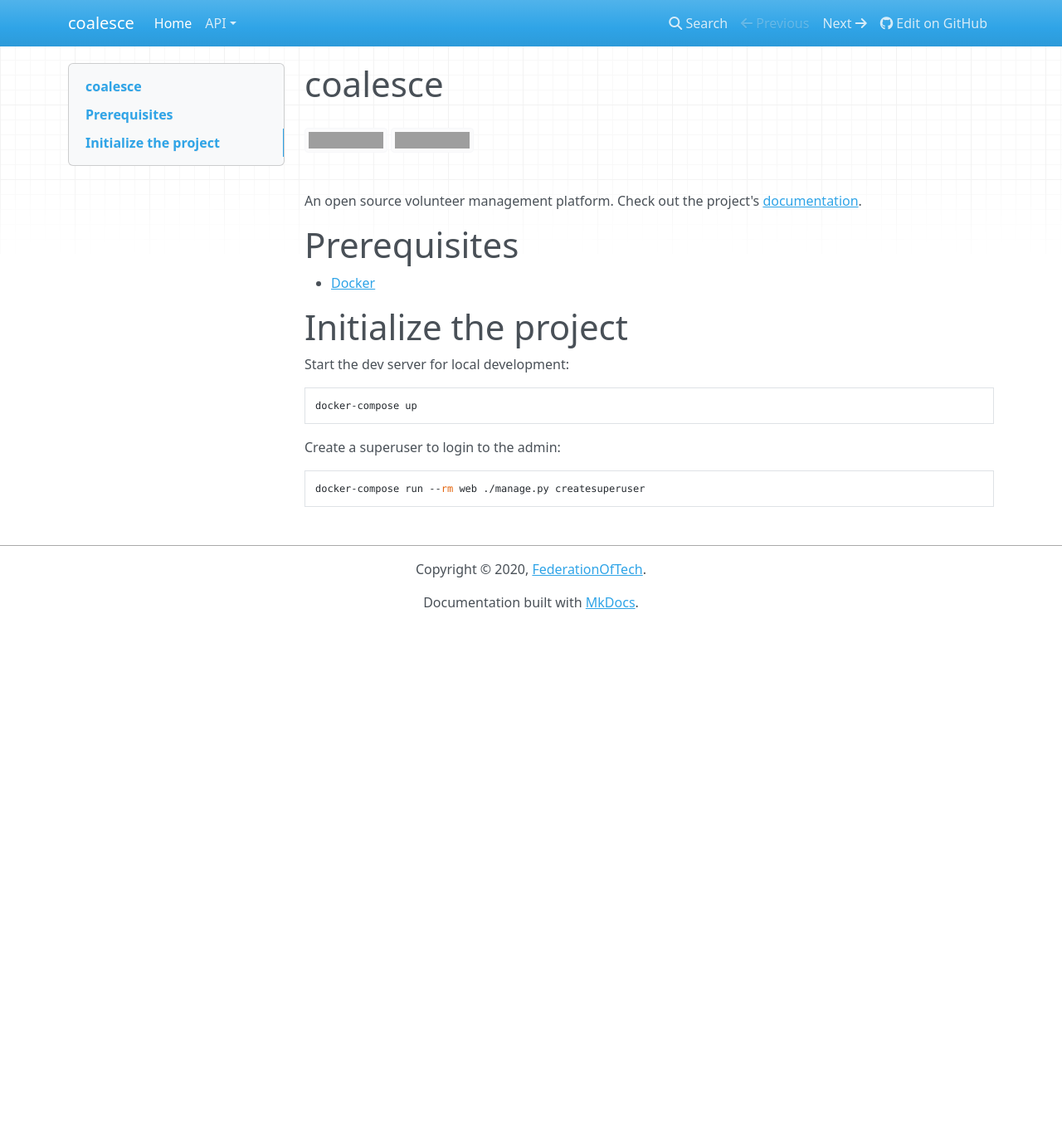
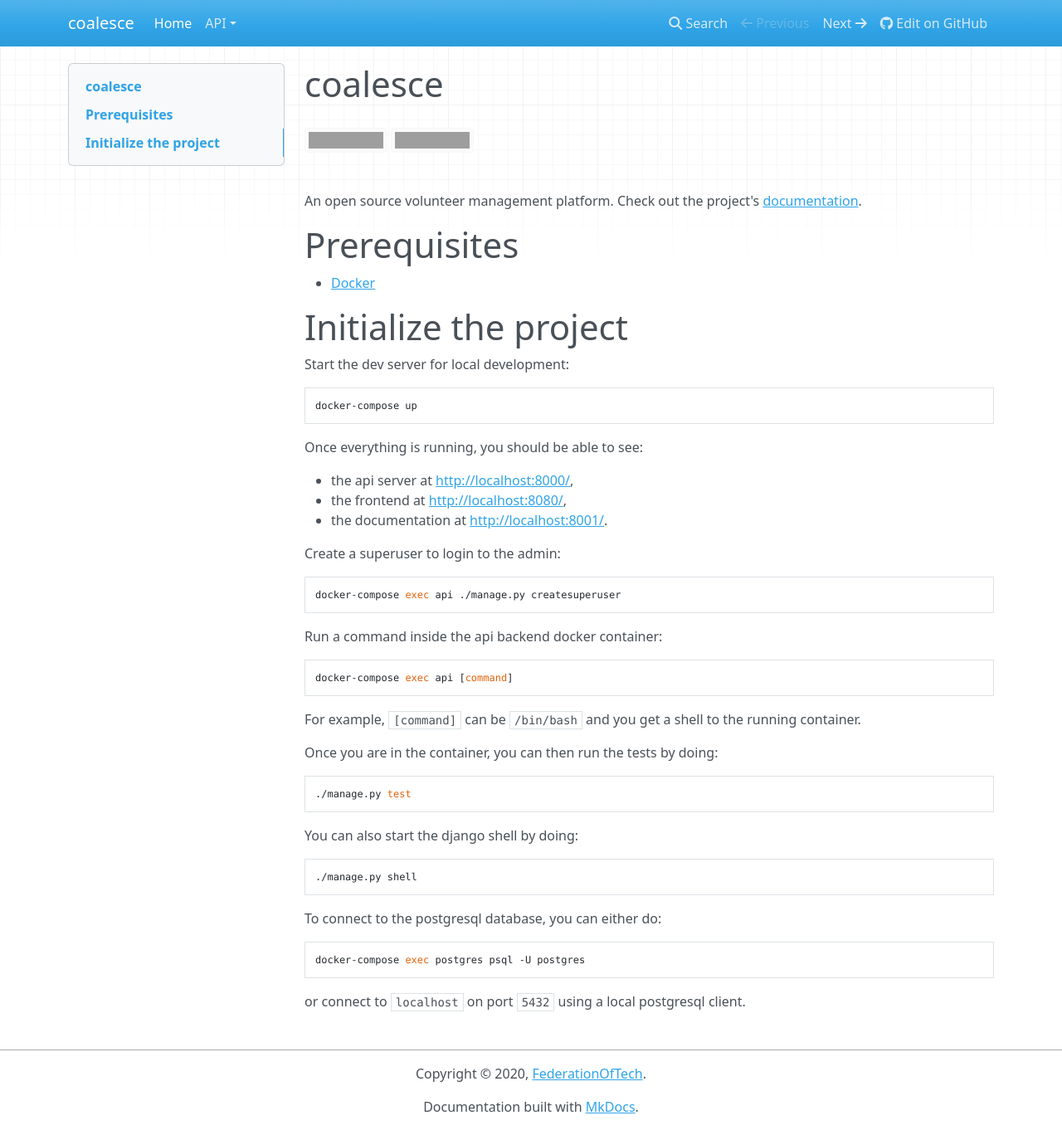
Before and after one commit to FederationOfTech/Coalesce, an MkDocs documentation site: the page built from docs/index.md, in a window 1280 px wide and 1362 px high. Shown: the whole window at 83% size. Built offline with MkDocs 1.6.1, drawn with Linux system fonts in a browser that asks for light colours; nearby versions of some CDN libraries; grey boxes are pictures that could not be loaded.

Commit message:
Add examples of docker-compose commands in docs
Fix README and docs typo "web" service and change it to "api" instead.

Change `docker-compose run` to `docker-compose exec` to run commands in
the running container started using `docker-compose up`.

Add list of links for services started.

Add command for running psql in the postgres container.

````diff
--- a/docs/index.md
+++ b/docs/index.md
@@ -17,8 +17,42 @@
 docker-compose up
 ```
 
+Once everything is running, you should be able to see:
+
+ - the api server at [http://localhost:8000/](http://localhost:8000/),
+ - the frontend at [http://localhost:8080/](http://localhost:8080/),
+ - the documentation at [http://localhost:8001/](http://localhost:8001/).
+
 Create a superuser to login to the admin:
 
 ```bash
-docker-compose run --rm web ./manage.py createsuperuser
+docker-compose exec api ./manage.py createsuperuser
 ```
+
+Run a command inside the api backend docker container:
+
+```bash
+docker-compose exec api [command]
+```
+
+For example, `[command]` can be `/bin/bash` and you get a shell to the running container.
+
+Once you are in the container, you can then run the tests by doing:
+
+```bash
+./manage.py test
+```
+
+You can also start the django shell by doing:
+
+```bash
+./manage.py shell
+```
+
+To connect to the postgresql database, you can either do:
+
+```bash
+docker-compose exec postgres psql -U postgres
+```
+
+or connect to `localhost` on port `5432` using a local postgresql client.
````
Also changed, not shown: README.md (+30 -2 lines).
